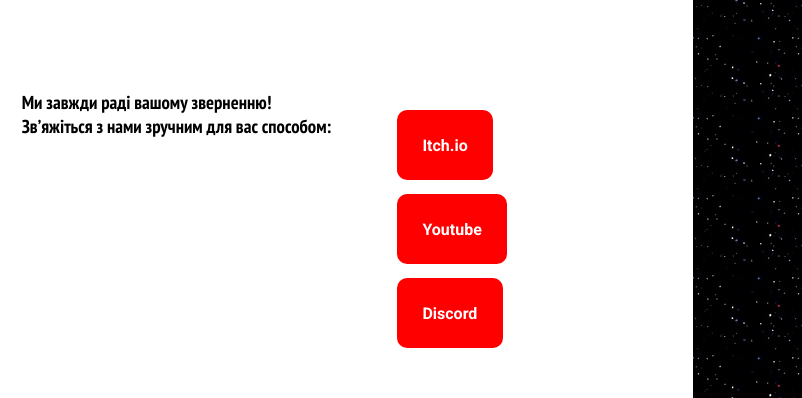
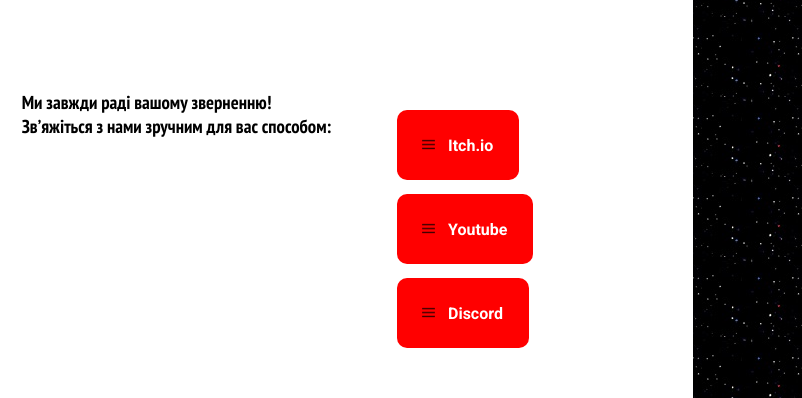
Before and after one commit to GaydarenkoKonstyantin/GPV, a plain HTML site: page index.html in a window 1280 px wide. Shown: the part 2623-3021 px from the top of the page, 478-1280 px from the left. Drawn offline with Linux system fonts and the light colour scheme; a web font is replaced by a local one.

Commit message:
Update index.html

```diff
--- a/index.html
+++ b/index.html
@@ -118,9 +118,9 @@
    <h3>Ми завжди раді вашому зверненню! <br>
   Зв’яжіться з нами зручним для вас способом:</h3>
    <ul id="contact">
-    <li><a href="https://soap-shampoo.itch.io/">Itch.io</a></li>
-    <li><a href="https://www.youtube.com/@%D0%AF%D0%BD%D0%B5%D0%BC%D0%B8%D0%BB%D0%BE%D1%8F%D1%88%D0%B0%D0%BC%D0%BF%D1%83%D0%BD%D1%8C">Youtube</a></li>
-    <li><a href="https://discord.gg/HTndCnzy">Discord</a></li>
+    <li><a href="https://soap-shampoo.itch.io/"><img src="menu.png" class="icon">Itch.io</a></li>
+    <li><a href="https://www.youtube.com/@%D0%AF%D0%BD%D0%B5%D0%BC%D0%B8%D0%BB%D0%BE%D1%8F%D1%88%D0%B0%D0%BC%D0%BF%D1%83%D0%BD%D1%8C"><img src="menu.png" class="icon">Youtube</a></li>
+    <li><a href="https://discord.gg/HTndCnzy"><img src="menu.png" class="icon">Discord</a></li>
   </ul>
 </div>
 </main>
```
